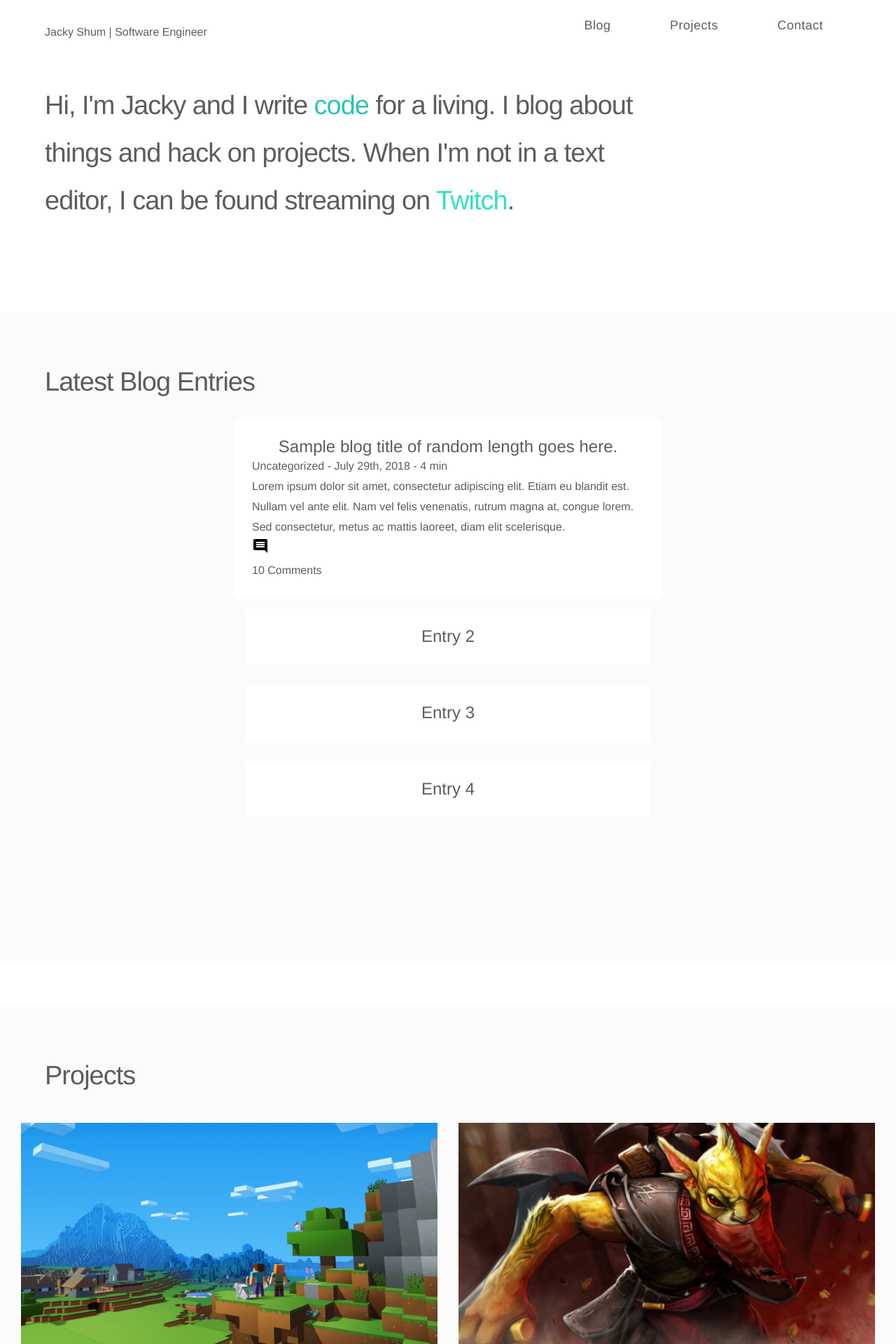
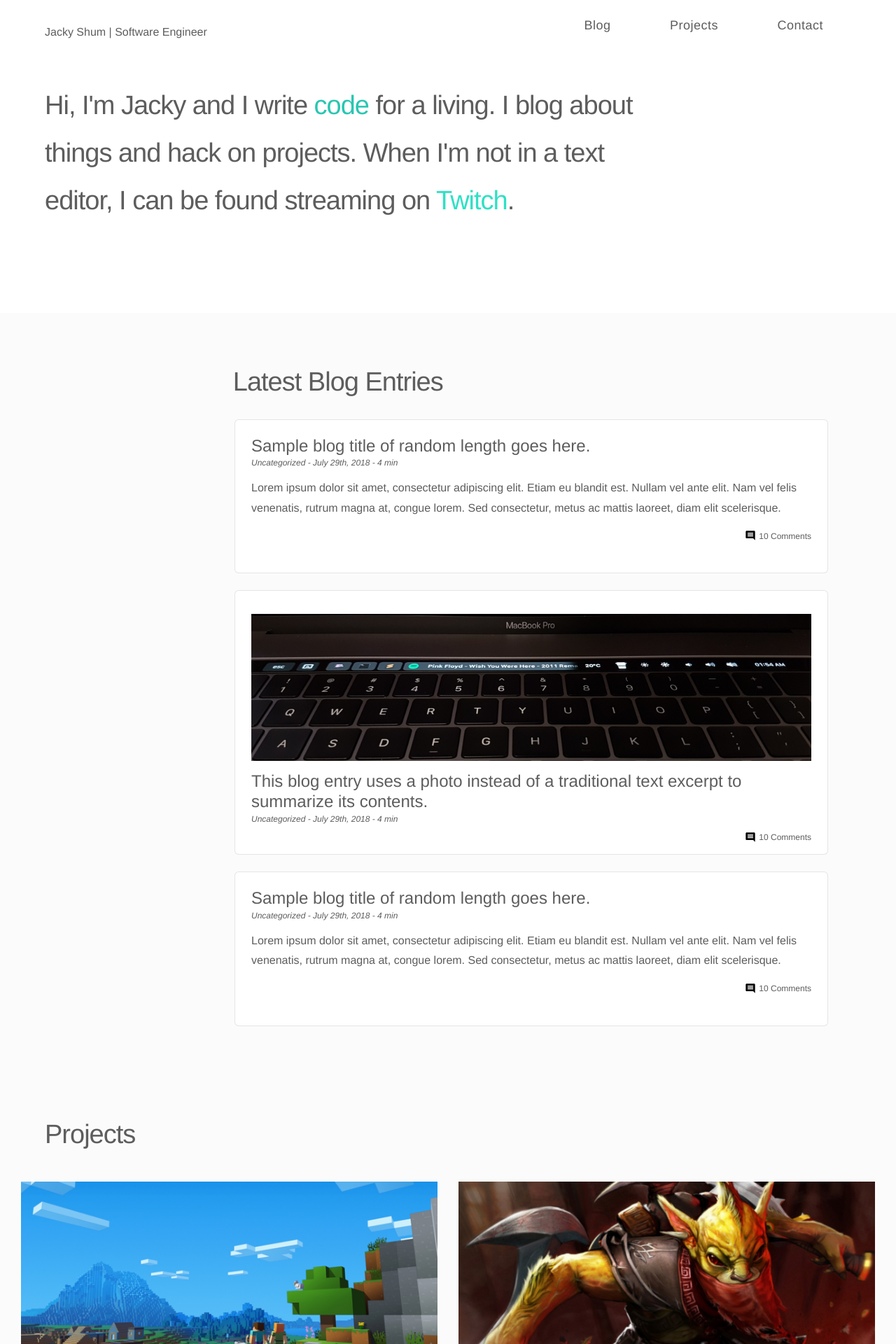
Before and after one commit to jackys-95/personal-site, a Jekyll site: the page built from index.md, in a window 1280 px wide. Shown: the top 1920 px of the page at 70% size. Built offline with Jekyll 4.4.1, drawn with Linux system fonts in a browser that asks for light colours.

Commit message:
Finished design of blog entries, and refactored CSS for blog and project sections.

```diff
--- a/_includes/_blog.html
+++ b/_includes/_blog.html
@@ -1,67 +1,87 @@
 <section id="blog" class="blog">
-  <div class="container">
+  <div class="container" id="secondary-header-container">
     <h2 class="secondary-header">
       Latest Blog Entries
     </h2>
   </div>
   <div class="featured-blog-container">
-      <div class="content-link-wrapper">
-        <div class="content-link-content">
-          <h3 class="link-content__header">
+    <div class="blog-content-wrapper">
+      <div class="blog-content">
+        <h3 class="blog-content__header">
+          <a href="/" target="_blank">
             Sample blog title of random length goes here.
-            <h4>
+          </a>
+        </h3>
+        <h5 class="blog-subheader">
           Uncategorized - July 29th, 2018 - 4 min
-            </h4>
-            <p>
+        </h5>
+        <p class="blog-excerpt">
           Lorem ipsum dolor sit amet, consectetur adipiscing elit. Etiam eu blandit est. Nullam vel ante elit. Nam vel felis venenatis, rutrum magna at, congue lorem. Sed consectetur, metus ac mattis laoreet, diam elit scelerisque.
         </p>
-            <div class="comment-icon-container">
-              <span class="comment-icon">
-                <svg xmlns="http://www.w3.org/2000/svg" width="24" height="24" viewBox="0 0 24 24">
+        <div class="blog-footer">
+          <div class="comment-count-container">
+            <svg xmlns="http://www.w3.org/2000/svg" class="comment-icon" width="16" height="16" viewBox="0 0 24 24">
               <path d="M21.99 4c0-1.1-.89-2-1.99-2H4c-1.1 0-2 .9-2 2v12c0 1.1.9 2 2 2h14l4 4-.01-18zM18 14H6v-2h12v2zm0-3H6V9h12v2zm0-3H6V6h12v2z"/>
               <path d="M0 0h24v24H0z" fill="none"/>
             </svg>
-                <h5>
+            <h5 class="comment-number">
               10 Comments
             </h5>
-              </span>
-            </div>
-          </h3>
           </div>
         </div>
-
-
-
-
-    <a href="/engine.html" class="content-link content-link--50">
-      <div class="content-link-wrapper">
-        <img class="content-link-image">
-        <div class="content-link-content">
-          <h3 class="link-content__header">
-            Entry 2
-          </h3>
       </div>
     </div>
+    <div class="blog-content-wrapper">
+      <div class="blog-content">
+        <div class="blog-image-container">
+          <img class="blog-image" src="assets/img/blog-pic-1.jpg">
+        </div>
+        <h3 class="blog-content__header">
+          <a href="/" target="_blank">
+            This blog entry uses a photo instead of a traditional text excerpt to summarize its contents.
           </a>
-    <a href="/pwlarue.html" class="content-link content-link--50">
-      <div class="content-link-wrapper">
-        <img class="content-link-image">
-        <div class="content-link-content">
-          <h3 class="link-content__header">
-            Entry 3
         </h3>
+        <h5 class="blog-subheader">
+          Uncategorized - July 29th, 2018 - 4 min
+        </h5>
+        <div class="blog-footer">
+          <div class="comment-count-container">
+            <svg xmlns="http://www.w3.org/2000/svg" class="comment-icon" width="16" height="16" viewBox="0 0 24 24">
+              <path d="M21.99 4c0-1.1-.89-2-1.99-2H4c-1.1 0-2 .9-2 2v12c0 1.1.9 2 2 2h14l4 4-.01-18zM18 14H6v-2h12v2zm0-3H6V9h12v2zm0-3H6V6h12v2z"/>
+              <path d="M0 0h24v24H0z" fill="none"/>
+            </svg>
+            <h5 class="comment-number">
+              10 Comments
+            </h5>
           </div>
         </div>
-    </a>
-    <a href="/destiny.html" class="content-link content-link--50">
-      <div class="content-link-wrapper">
-        <img class="content-link-image">
-        <div class="content-link-content">
-          <h3 class="link-content__header">
-            Entry 4
-          </h3>
       </div>
     </div>
+    <div class="blog-content-wrapper">
+      <div class="blog-content">
+        <h3 class="blog-content__header">
+          <a href="/" target="_blank">
+            Sample blog title of random length goes here.
           </a>
+        </h3>
+        <h5 class="blog-subheader">
+          Uncategorized - July 29th, 2018 - 4 min
+        </h5>
+        <p class="blog-excerpt">
+          Lorem ipsum dolor sit amet, consectetur adipiscing elit. Etiam eu blandit est. Nullam vel ante elit. Nam vel felis venenatis, rutrum magna at, congue lorem. Sed consectetur, metus ac mattis laoreet, diam elit scelerisque.
+        </p>
+        <div class="blog-footer">
+          <div class="comment-count-container">
+            <svg xmlns="http://www.w3.org/2000/svg" class="comment-icon" width="16" height="16" viewBox="0 0 24 24">
+              <path d="M21.99 4c0-1.1-.89-2-1.99-2H4c-1.1 0-2 .9-2 2v12c0 1.1.9 2 2 2h14l4 4-.01-18zM18 14H6v-2h12v2zm0-3H6V9h12v2zm0-3H6V6h12v2z"/>
+              <path d="M0 0h24v24H0z" fill="none"/>
+            </svg>
+            <h5 class="comment-number">
+              10 Comments
+            </h5>
+          </div>
+        </div>
+      </div>
+    </div>
   </div>
 </section>
--- /dev/null
+++ b/_sass/components/_blog.scss
@@ -0,0 +1,158 @@
+/*
+ * CSS for both blog and projects section
+ * Needs refactor to separate
+ * content is shared between blog and projects section
+ */
+
+.blog {
+  margin-top: 2em;
+  padding: 4em 0 0;
+  background: $grey;
+
+  @include min($tablet) {
+    margin-top: 2em;
+    padding: 4em 0 0;
+  }
+}
+
+.featured-blog-container {
+  display: flex;
+  width: 50%;
+  margin: auto;
+  flex-flow: column wrap;
+  flex: 1 1 100%;
+  padding-bottom: 3em;
+
+  @include min($tablet) {
+    padding-bottom: 6em;
+    padding-left: 15px;
+    padding-right: 15px;
+  }
+}
+
+.content-link {
+  display: inline-block;
+  padding: 15px;
+  flex: 0 0 100%;
+
+  &.content-link--50 {
+    flex: 1 1 100%;
+
+    @include min($tablet) {
+      flex: 0 0 50%;
+    }
+  }
+}
+
+.blog-content-wrapper {
+  transition: all 200ms ease;
+  transform: translateY(0);
+  background: $white;
+  box-shadow: 0 0 0 rgba($black, 0);
+  border: 1px solid rgba(0, 0, 0, 0.1);
+  border-radius: 6px;
+  padding: 23px 23px 10px;
+  margin-bottom: 24px;
+
+  &:hover {
+    transform: translateY(-2px);
+    box-shadow: 0 8px 14px rgba($black, 0.1);
+  }
+}
+
+.blog-content {
+  position: relative;
+  z-index: 10;
+  width: 100%;
+  background: $white;
+}
+
+.blog-content__header {
+  margin-bottom: 0;
+  color: $black;
+  letter-spacing: 0;
+  line-height: 1.2;
+  font-size: 1.8rem;
+  font-weight: 500;
+  transition: color 10s ease; /* I think this doesn't do anything, test more. */
+
+  @include min($tablet) {
+    font-size: 2.4rem;
+  }
+}
+
+.blog-image-container {
+  height: 210px;
+  width: 800px;
+  margin: 10px auto 15px;
+}
+
+.blog-image {
+  height: 100%;
+  width: 100%;
+  object-fit: cover;
+}
+
+.link-content__header {
+  text-align: center;
+  margin-bottom: 0;
+  color: $black;
+  letter-spacing: 0;
+  line-height: 1.2;
+  font-size: 1.8rem;
+  font-weight: 400;
+  transition: color 10s ease; /* I think this doesn't do anything, test more. */
+
+  @include min($tablet) {
+    font-size: 2.4rem;
+  }
+}
+
+.blog-subheader {
+  font-size: 1.2rem;
+  font-style: italic;
+}
+
+.blog-excerpt {
+  font-weight: 200;
+  margin: 10px 0px;
+}
+
+.blog-footer {
+  overflow: auto;
+}
+
+.comment-count-container {
+  float: right;
+}
+
+.comment-icon {
+  display: inline-block;
+  vertical-align: middle;
+}
+
+.comment-number {
+  display: inline-block;
+  font-size: 1.2rem;
+}
+
+#secondary-header-container {
+  width: 48%;
+}
+
+.secondary-header {
+  display: flex;
+  flex: 1 1 100%;
+  margin-bottom: 0.5em;
+  letter-spacing: -1px;
+  font-size: 3rem;
+  font-weight: 400;
+
+  @include min($tablet) {
+    font-size: $h2-font-size;
+  }
+
+  &.header--white {
+    color: $white;
+  }
+}
--- a/_sass/components/_content.scss
+++ /dev/null
@@ -1,128 +0,0 @@
-/*
- * CSS for both blog and projects section
- * Needs refactor to separate
- * content is shared between blog and projects section
- */
-
-.featured-blog-container {
-  display: flex;
-  width: 50%;
-  margin: auto;
-  flex-flow: column wrap;
-  flex: 1 1 100%;
-  padding-bottom: 4em;
-
-  @include min($tablet) {
-    padding-bottom: 8em;
-    padding-left: 15px;
-    padding-right: 15px;
-  }
-}
-
-.featured-projects-container {
-  display: flex;
-  flex-flow: row wrap;
-  flex: 1 1 100%;
-  padding-bottom: 4em;
-
-  @include min($tablet) {
-    padding-bottom: 8em;
-    padding-left: 15px;
-    padding-right: 15px;
-  }
-}
-
-.content-link {
-  display: inline-block;
-  padding: 15px;
-  flex: 0 0 100%;
-
-  &.content-link--50 {
-    flex: 1 1 100%;
-
-    @include min($tablet) {
-      flex: 0 0 50%;
-    }
-  }
-}
-
-.content-link-wrapper {
-  transition: all 200ms ease;
-  transform: translateY(0);
-  background: transparent;
-  box-shadow: 0 0 0 rgba($black, 0);
-
-  &:hover {
-    transform: translateY(-2px);
-    box-shadow: 0 8px 14px rgba($black, 0.1);
-  }
-}
-
-.content-link-image {
-  display: block;
-  width: 100%;
-  height: auto;
-}
-
-.content-link-content {
-  position: relative;
-  z-index: 10;
-  border-radius: 4px;
-  width: 100%;
-  background: $white;
-  padding: 25px;
-}
-
-.link-content__header {
-  text-align: center;
-  margin-bottom: 0;
-  color: $black;
-  letter-spacing: 0;
-  line-height: 1.2;
-  font-size: 1.8rem;
-  font-weight: 400;
-  transition: color 10s ease;
-
-  @include min($tablet) {
-    font-size: 2.4rem;
-  }
-}
-
-.blog {
-  margin-top: 2em;
-  padding: 4em 0 4em;
-  background: $grey;
-
-  @include min($tablet) {
-    margin-top: 2em;
-    padding: 4em 0 4em;
-  }
-}
-
-.projects {
-  margin-top: 2em;
-  padding: 4em 0 4em;
-  background: $grey;
-
-  @include min($tablet) {
-    margin-top: 4em;
-    padding: 4em 0 8em;
-  }
-}
-
-.secondary-header {
-  display: flex;
-  flex: 1 1 100%;
-  margin-bottom: 0.5em;
-  letter-spacing: -1px;
-  font-size: 3rem;
-  font-weight: 400;
-
-  @include min($tablet) {
-    font-size: $h2-font-size;
-  }
-
-  &.header--white {
-    color: $white;
-  }
-}
--- a/_sass/components/_project.scss
+++ b/_sass/components/_project.scss
@@ -2,8 +2,26 @@
  * Project page styles.
  */
 
-.project {
-  padding-bottom: 8em;
+.projects {
+  padding: 0 0 2em;
+  background: $grey;
+
+  @include min($tablet) {
+    padding: 0 0 4em;
+  }
+}
+
+.featured-projects-container {
+  display: flex;
+  flex-flow: row wrap;
+  flex: 1 1 100%;
+  padding-bottom: 2em;
+
+  @include min($tablet) {
+    padding-bottom: 4em;
+    padding-left: 15px;
+    padding-right: 15px;
+  }
 }
 
 .project-hero {
--- /dev/null
+++ b/_sass/components/_project_summary.scss
@@ -0,0 +1,59 @@
+/*
+ Summary links for projects
+ */
+
+.content-link-content {
+  position: relative;
+  z-index: 10;
+  border-radius: 4px;
+  width: 100%;
+  background: $white;
+  padding: 25px;
+}
+
+.content-link-wrapper {
+  transition: all 200ms ease;
+  transform: translateY(0);
+  background: transparent;
+  box-shadow: 0 0 0 rgba($black, 0);
+
+  &:hover {
+    transform: translateY(-2px);
+    box-shadow: 0 8px 14px rgba($black, 0.1);
+  }
+}
+
+.content-link {
+  display: inline-block;
+  padding: 15px;
+  flex: 0 0 100%;
+
+  &.content-link--50 {
+    flex: 1 1 100%;
+
+    @include min($tablet) {
+      flex: 0 0 50%;
+    }
+  }
+}
+
+.content-link-image {
+  display: block;
+  width: 100%;
+  height: auto;
+}
+
+.link-content__header {
+  text-align: center;
+  margin-bottom: 0;
+  color: $black;
+  letter-spacing: 0;
+  line-height: 1.2;
+  font-size: 1.8rem;
+  font-weight: 400;
+  transition: color 10s ease; /* I think this doesn't do anything, test more. */
+
+  @include min($tablet) {
+    font-size: 2.4rem;
+  }
+}
--- a/assets/style.scss
+++ b/assets/style.scss
@@ -10,10 +10,11 @@
 @import "base";
 
 // COMPONENTS
-@import "components/_footer";
+@import "components/_nav";
+@import "components/_hero";
+@import "components/_blog";
+@import "components/_project_summary";
 @import "components/_project";
 @import "components/_project-links";
 @import "components/_project-steps";
-@import "components/_hero";
-@import "components/_nav";
-@import "components/_content";
+@import "components/_footer";
```
Also changed, not shown: assets/img/blog-pic-1.jpg (added), 1 other file. Lines whose indentation alone changed are shown as unchanged.
